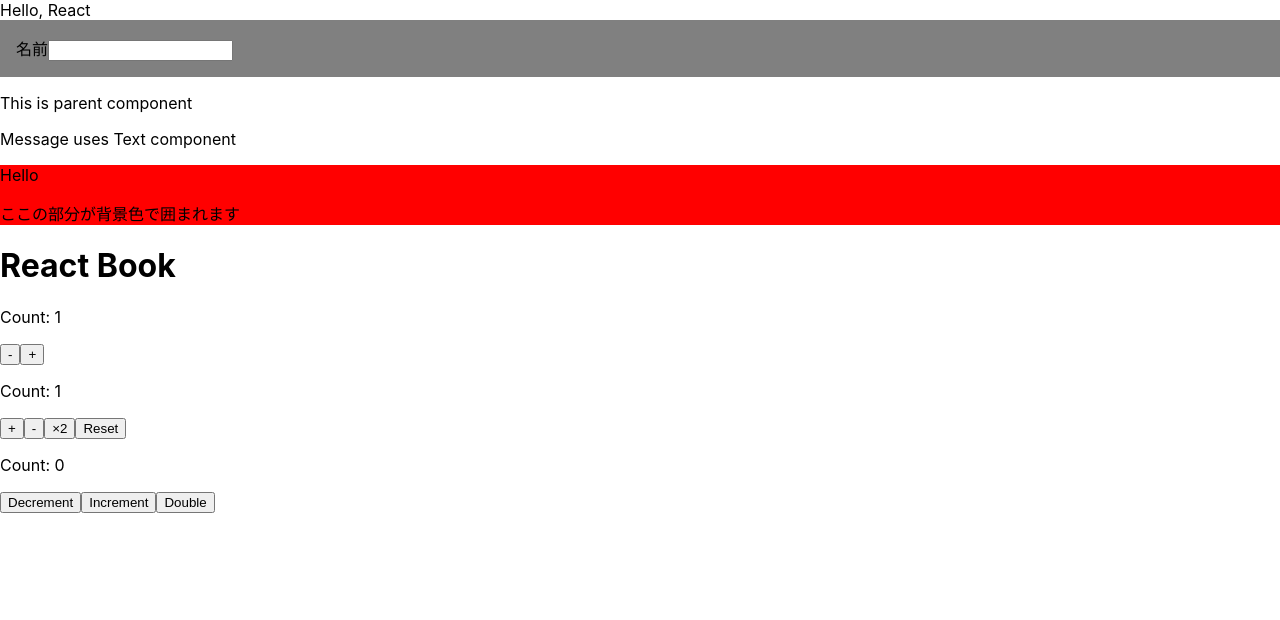
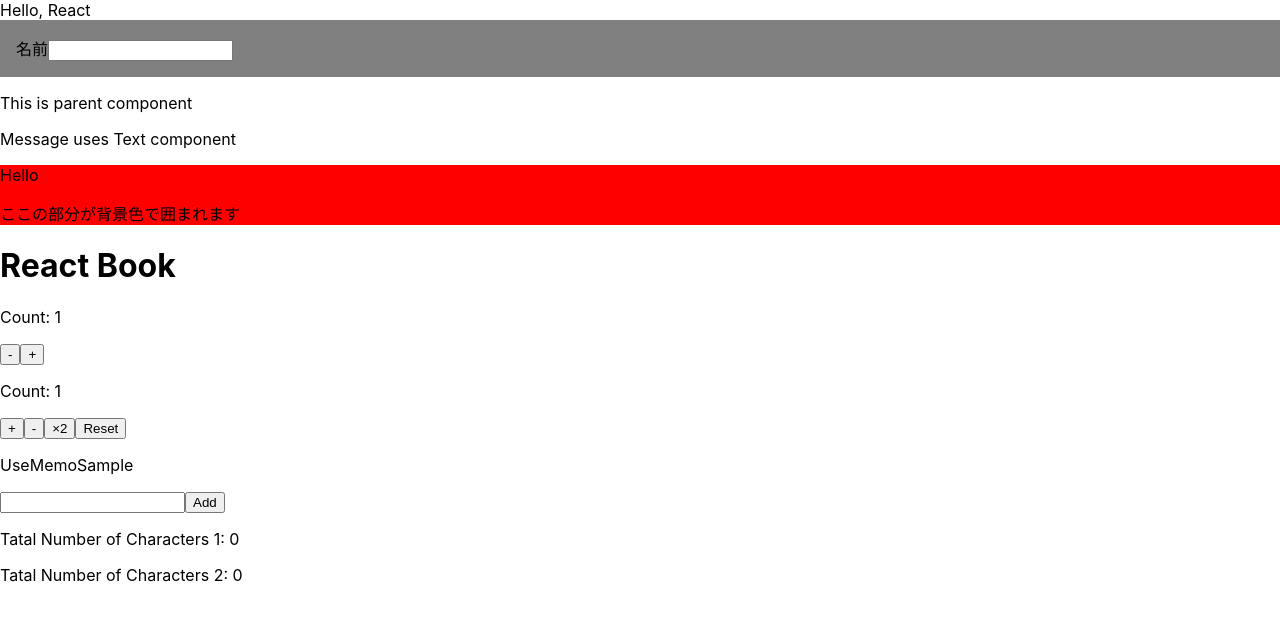
Before and after one commit to ai-biz20-sasaki/practical-react-nextjs, a React (Create React App) app: page / in a window 1280 px wide. Shown: the top 620 px of the page. Built offline with nearby package versions, Linux system fonts and the light colour scheme.

Commit message:
add UseMemoSample component

```diff
--- /dev/null
+++ b/src/components/UseMemoSample.tsx
@@ -0,0 +1,49 @@
+import React, { useState, useMemo } from "react";
+
+//この形式でexportしたときはimport { UseMemoSample } from ... で読み込む
+export const UseMemoSample = () => {
+  //textは現在のテキストボックスの中身の値を保持する
+  const [text, setText] = useState('')
+  //itemsは文字列のリストを保持する
+  const [items, setItems] = useState<string[]>([])
+  const onChangeInput = (e: React.ChangeEvent<HTMLInputElement>) => {
+    setText(e.target.value)
+  }
+
+  //ボタンをくシックしたときに呼ばれる関数
+  const onClickButton = () => {
+    setItems((prevItems) => {
+      //現在の入力値をitemsに追加する。この時新しい配列を作成して保持する
+      return [...prevItems, text]
+    })
+    //テキストボックスの中の値を空にする
+    setText('')
+  }
+
+  //numberOfCharacters1は再描画の度にitems.reduceを実行して結果を得る
+  const numberOfCharacters1 = items.reduce((sub, item) => sub + item.length, 0)
+
+  //numberOfCharacters2はuseMemoを使い、itemsが更新されるタイミングでitems.reduceを実行して結果を得る
+  const numberOfCharacters2 = useMemo(() => {
+    return items.reduce((sub, item) => sub + item.length, 0)
+  }, [items])
+
+  return (
+    <div>
+      <p>UseMemoSample</p>
+      <div>
+        <input value={text} onChange={onChangeInput} />
+        <button onClick={onClickButton}>Add</button>
+      </div>
+      <div>
+        {items.map((item, index) => (
+          <p key={index}>{item}</p>
+        ))}
+      </div>
+      <div>
+        <p>Tatal Number of Characters 1: {numberOfCharacters1}</p>
+        <p>Tatal Number of Characters 2: {numberOfCharacters2}</p>
+      </div>
+    </div>
+  )
+}
--- a/src/index.tsx
+++ b/src/index.tsx
@@ -13,6 +13,7 @@
 import { FizzBuzz } from './components/FizzBuzz';
 import { FizzBuzz02 } from './components/FizzBuzz02';
 import { Memorization } from './components/UseCallbackSample';
+import { UseMemoSample } from './components/UseMemoSample';
 
 const root = ReactDOM.createRoot(
   document.getElementById('root') as HTMLElement
@@ -27,7 +28,7 @@
     <Page />
     <Counter initialValue={1} />
     <Counter02 initialValue={1} />
-    <Memorization />
+    <UseMemoSample />
   </div>
 //  </React.StrictMode>
 );
```
